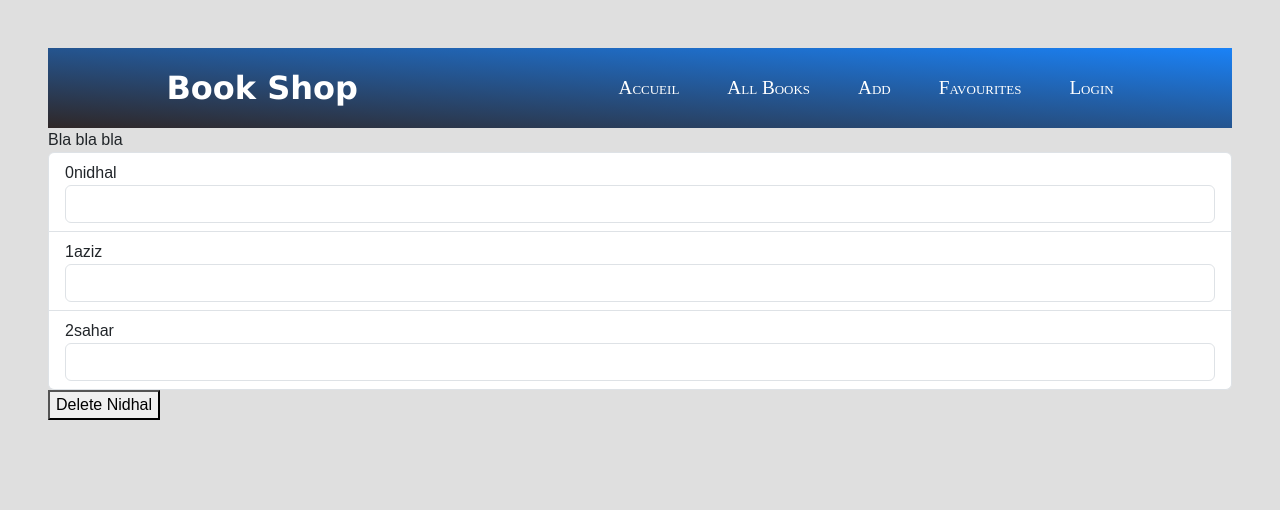
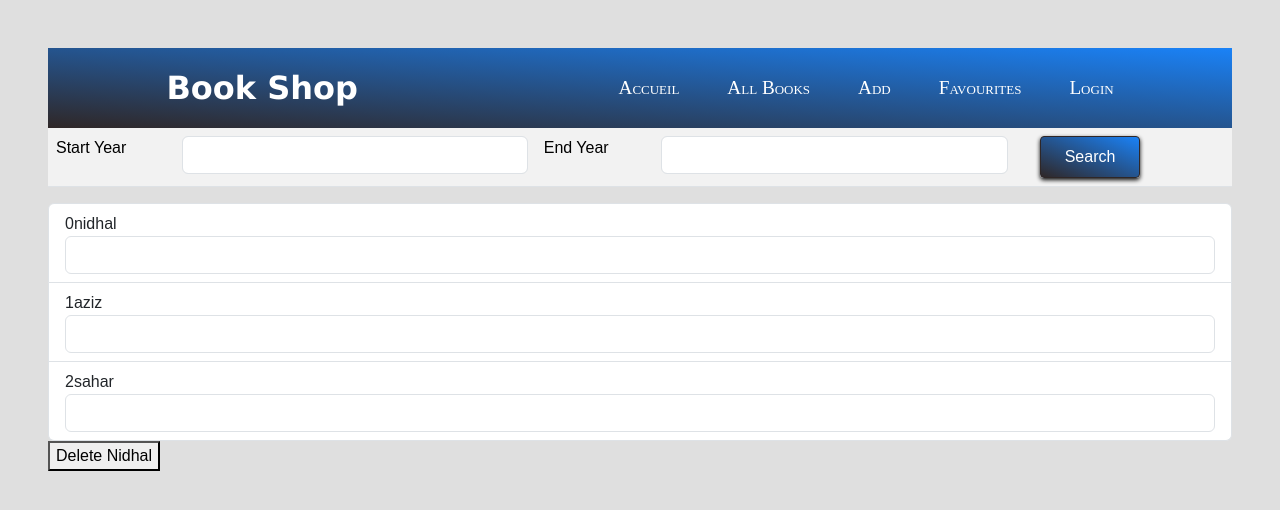
Before and after one commit to n2sy/react-advancia-a-25, a React (Vite) app: page / in a window 1280 px wide. Shown: the top 510 px of the page. Built offline with nearby package versions, Linux system fonts and the light colour scheme.

Commit message:
add searchbar

```diff
--- a/src/components/Searchbar.jsx
+++ b/src/components/Searchbar.jsx
@@ -1,7 +1,30 @@
-import React from "react";
+import React, { useRef } from "react";
 
 function Searchbar(props) {
-  return <div>{props.children} </div>;
+  let year1 = useRef();
+  let year2 = useRef();
+  function searchHandler() {}
+  return (
+    <table className="table table-striped">
+      <tbody>
+        <tr>
+          <td>Start Year</td>
+          <td>
+            <input type="number" className="form-control" ref={year1}></input>
+          </td>
+          <td>End Year</td>
+          <td>
+            <input type="number" className="form-control" ref={year2}></input>
+          </td>
+          <td>
+            <button onClick={searchHandler} className="btn">
+              Search
+            </button>
+          </td>
+        </tr>
+      </tbody>
+    </table>
+  );
 }
 
 export default Searchbar;
```
